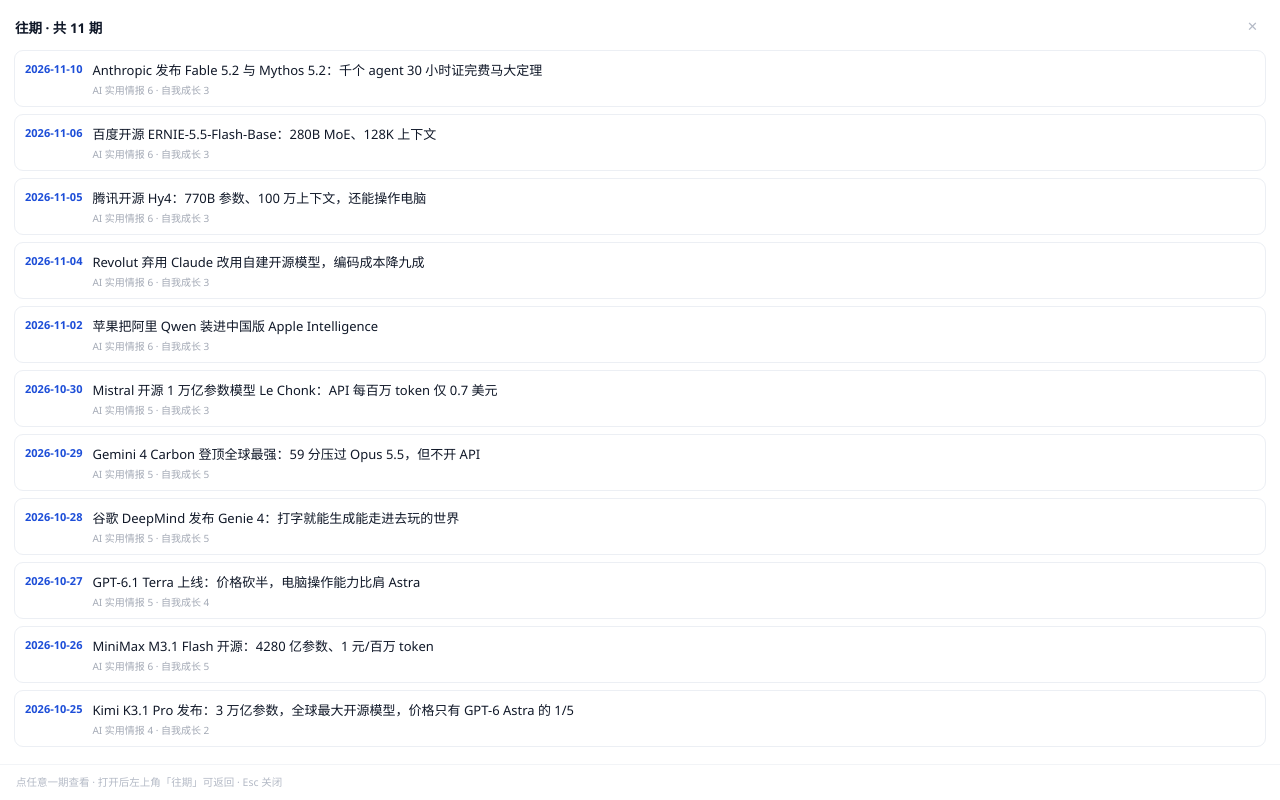
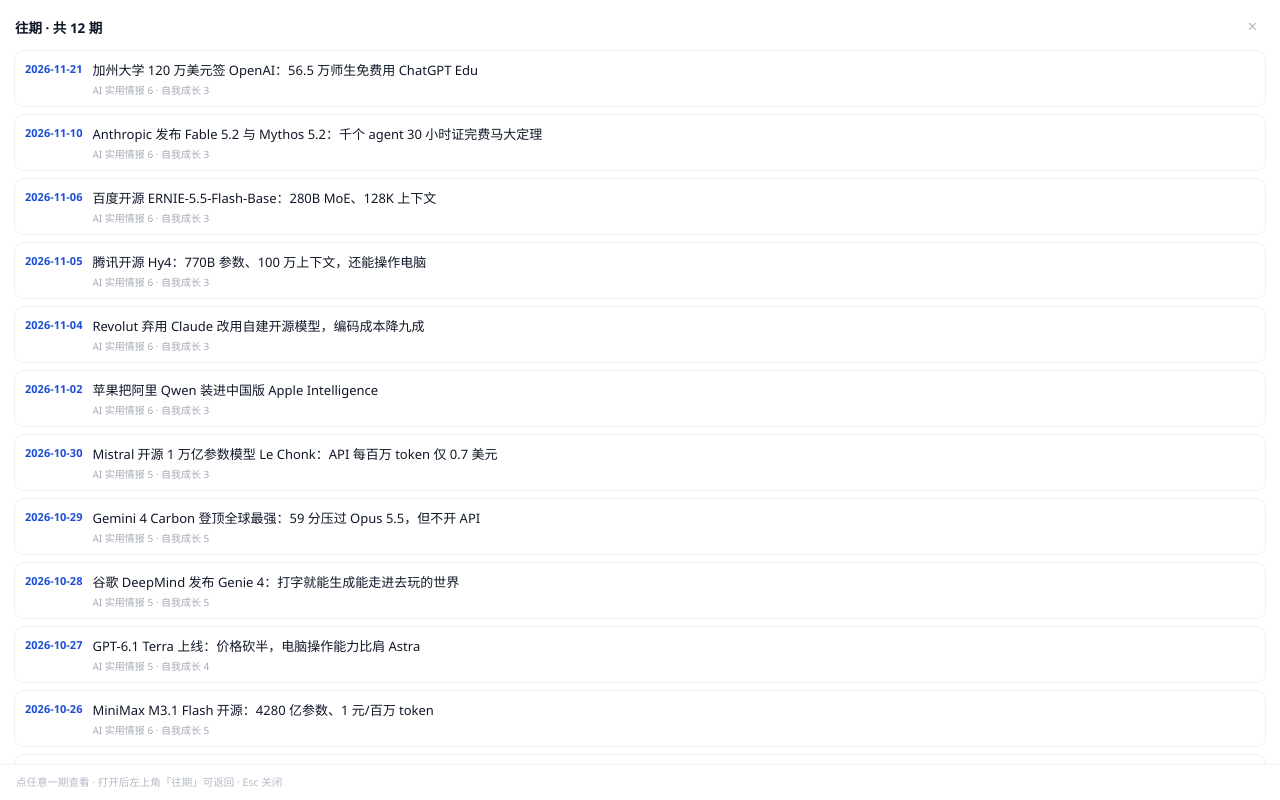
Before and after one commit to yjc445/ai-daily, a plain HTML site: page index.html in a window 1280 px wide. Drawn offline with Linux system fonts and the light colour scheme.

Commit message:
update index.html

```diff
--- a/index.html
+++ b/index.html
@@ -20,10 +20,17 @@ footer{flex:none;padding:9px 16px 11px;border-top:1px solid #f2f4f7;font-size:10
 </style></head>
 <body>
 <header>
-  <h1>往期 · 共 11 期</h1>
+  <h1>往期 · 共 12 期</h1>
   <button id="close" title="关闭 (Esc)">✕</button>
 </header>
 <main>
+  <a class="row" href="2026-11-21.html">
+    <div class="d">2026-11-21</div>
+    <div class="m">
+      <div class="top">加州大学 120 万美元签 OpenAI：56.5 万师生免费用 ChatGPT Edu</div>
+      <div class="sub">AI 实用情报 6 &#183; 自我成长 3</div>
+    </div>
+  </a>
   <a class="row" href="2026-11-10.html">
     <div class="d">2026-11-10</div>
     <div class="m">
```
